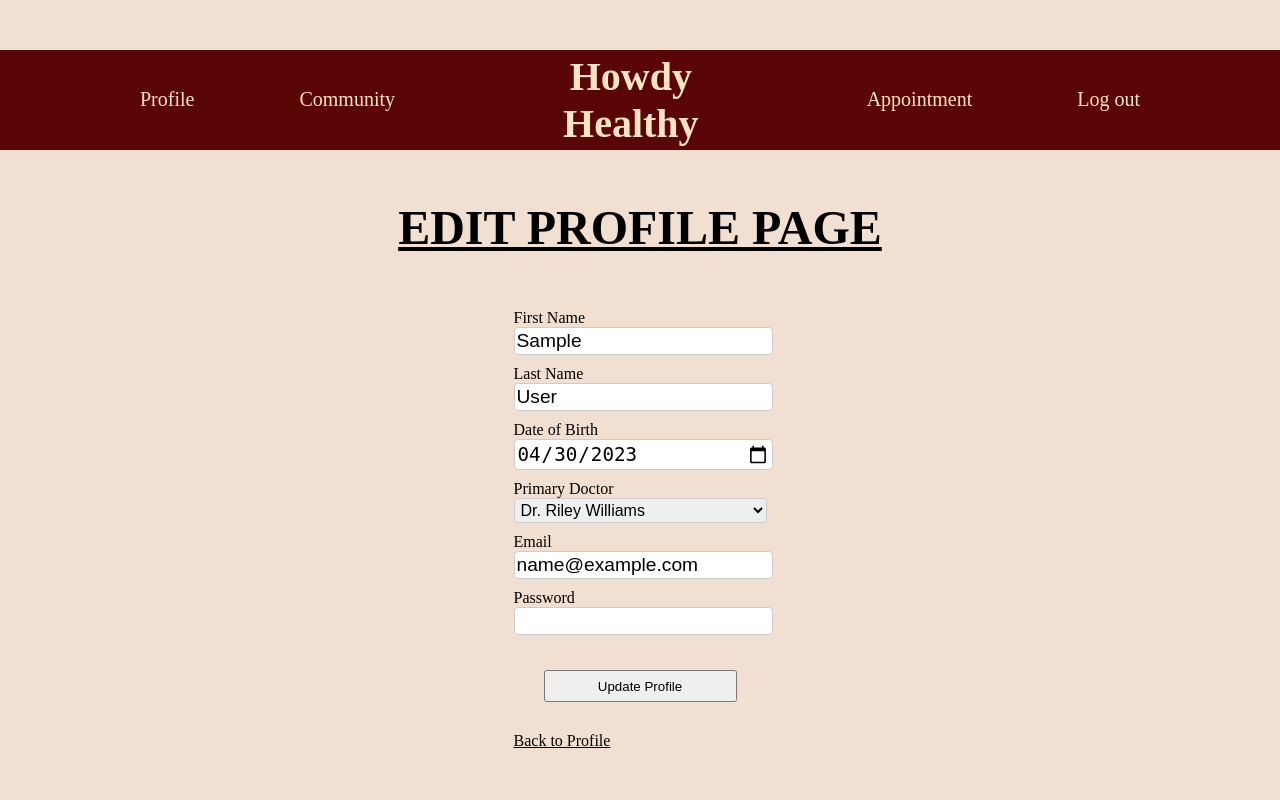
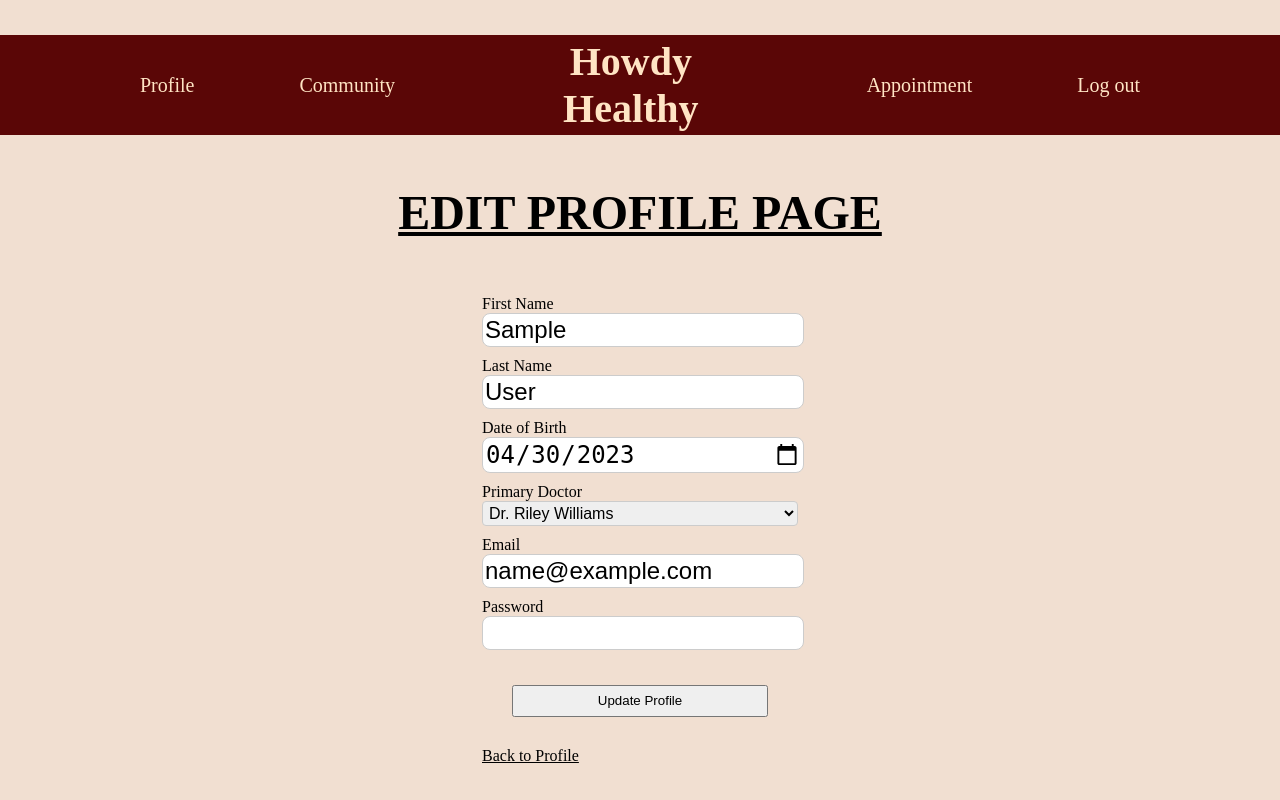
Before and after one commit to cshexin/CSCE_310_Project, a PHP site: page /edit.php in a window 1280 px wide. Run offline with PHP 8.4, Linux system fonts and the light colour scheme; the visitor is signed in with stand-in values (Sample User, id 1); data comes from the database, SQL or seed files in the repository.

Commit message:
added some visuals

```diff
--- a/user_authentication/profile_page/destroy.php
+++ b/user_authentication/profile_page/destroy.php
@@ -27,5 +27,6 @@
     } else{
         echo "Delete query failed";
     }
+
 }
 ?>
--- a/user_authentication/profile_page/profile.css
+++ b/user_authentication/profile_page/profile.css
@@ -1,4 +1,9 @@
 /* container styles */
+body {
+  margin: 0;
+  padding: 0;
+}
+
 .container {
     max-width: 600px;
     margin: 2rem;
--- a/user_authentication/profile_page/style.css
+++ b/user_authentication/profile_page/style.css
@@ -40,9 +40,9 @@
 .input-group input {
     width: 100%;
     padding: 2px;
-    font-size: 1.2rem;
+    font-size: 1.5rem;
     border: 1px solid #ccc;
-    border-radius: 4px;
+    border-radius: 8px;
     margin-bottom: 5px;
 }
 
```
